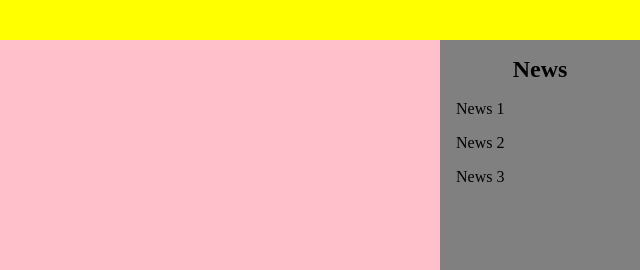
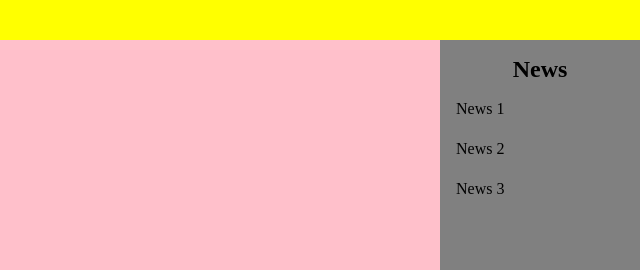
Before and after one commit to alexmal5/html5-css3, a plain HTML site: page lesson_10_flexbox/flexbox_layout/index.html in a window 1280 px wide. Shown: the top 270 px of the page, 640-1280 px from the left. Drawn offline with nearby package versions, Linux system fonts and the light colour scheme.

Commit message:
Add files via upload

```diff
--- a/lesson_10_flexbox/flexbox_layout/index.html
+++ b/lesson_10_flexbox/flexbox_layout/index.html
@@ -55,11 +55,11 @@
       .navigation__news {
         padding: 0px;
         margin: 0px;
-        height: 40px;
       }
       .news__item {
         list-style-type: none;
-        margin: 16px;
+        height: 40px;
+        margin-left: 16px;
       }
 
       .footer__text {
```
